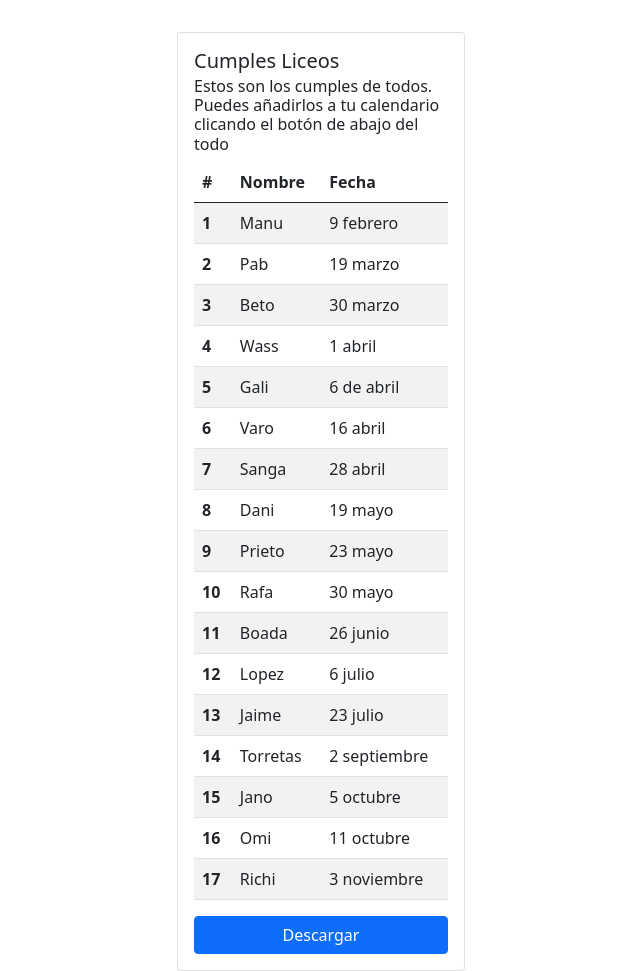
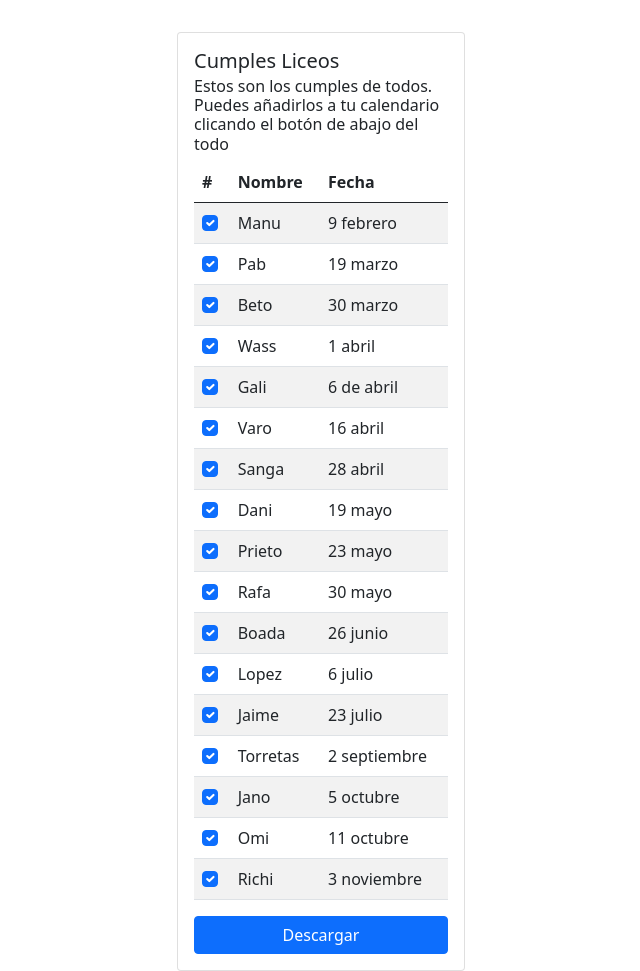
Before and after one commit to pablodubikin/pablodubikin.github.io, a plain HTML site: page cumples.html in a window 1280 px wide. Shown: the whole page, without its empty margins (319-959 px from the left). Drawn offline with nearby package versions, Linux system fonts and the light colour scheme.

Commit message:
Added cumples

```diff
--- a/cumples.html
+++ b/cumples.html
@@ -3,17 +3,29 @@
 <head>
 	<meta charset="utf-8">
 	<meta name="viewport" content="width=device-width, initial-scale=1">
+	<meta name="description" content="Pablo Dubikin's personal page. Find links and contact info">
+    <meta name="author" content="Pablo Dubikin">
+    <meta property="og:image" content="favicon.png" />
+	<link rel="icon" href="favicon.png" sizes="32x32" type="image/png">
+	<link rel="icon" href="favicon.png">
+
 	<title>Cumples Liceos</title>
 
 	<link href="https://cdn.jsdelivr.net/npm/bootstrap@5.0.2/dist/css/bootstrap.min.css" rel="stylesheet" integrity="sha384-EVSTQN3/azprG1Anm3QDgpJLIm9Nao0Yz1ztcQTwFspd3yD65VohhpuuCOmLASjC" crossorigin="anonymous">
 	<link rel="stylesheet" href="https://cdn.jsdelivr.net/npm/bootstrap-icons@1.9.1/font/bootstrap-icons.css">
 	<script src="https://cdn.jsdelivr.net/npm/bootstrap@5.0.2/dist/js/bootstrap.bundle.min.js" integrity="sha384-MrcW6ZMFYlzcLA8Nl+NtUVF0sA7MsXsP1UyJoMp4YLEuNSfAP+JcXn/tWtIaxVXM" crossorigin="anonymous"></script>
 	<script src="https://code.jquery.com/jquery-3.7.0.min.js" integrity="sha256-2Pmvv0kuTBOenSvLm6bvfBSSHrUJ+3A7x6P5Ebd07/g=" crossorigin="anonymous"></script>
+
+
 </head>
 <body>
+	<style type="text/css">
+		html, body {width: 100%;}
+	</style>
 
 	<div class="h-100 d-flex">
 		<div class="m-auto" style="margin-top: 2rem !important">
+
 			<div class="card" style="width: 18rem;">
 				<div class="card-body">
 					<h5 class="card-title">Cumples Liceos</h5>
@@ -43,32 +55,32 @@
 		</div>
 	</div>
 
-
 	<script>
 
 		let bdays = [
-			{ name: 'Manu', bday: '9 febrero', bdayIcal: '20230209' },
-			{ name: 'Pab', bday: '19 marzo', bdayIcal: '20230319' },
-			{ name: 'Beto', bday: '30 marzo', bdayIcal: '20230330' },
-			{ name: 'Wass', bday: '1 abril', bdayIcal: '20230401' },
-			{ name: 'Gali', bday: '6 de abril', bdayIcal: '20230406' },
-			{ name: 'Varo', bday: '16 abril', bdayIcal: '20230416' },
-			{ name: 'Sanga', bday: '28 abril', bdayIcal: '20230428' },
-			{ name: 'Dani', bday: '19 mayo ', bdayIcal: '20230519' },
-			{ name: 'Prieto', bday: '23 mayo', bdayIcal: '20230523' },
-			{ name: 'Rafa', bday: '30 mayo', bdayIcal: '20230530' },
-			{ name: 'Boada', bday: '26 junio', bdayIcal: '20230626' },
-			{ name: 'Lopez', bday: '6 julio', bdayIcal: '20230706' },
-			{ name: 'Jaime', bday: '23 julio', bdayIcal: '20230723' },
-			{ name: 'Torretas', bday: '2 septiembre', bdayIcal: '20230902' },
-			{ name: 'Jano', bday: '5 octubre', bdayIcal: '20231005' },
-			{ name: 'Omi', bday: '11 octubre', bdayIcal: '20231011' },
-			{ name: 'Richi', bday: '3 noviembre', bdayIcal: '20237703' }
+			{ name: 'Manu', bday: '9 febrero', bdayIcal: '20230209', checked: true },
+			{ name: 'Pab', bday: '19 marzo', bdayIcal: '20230319', checked: true },
+			{ name: 'Beto', bday: '30 marzo', bdayIcal: '20230330', checked: true },
+			{ name: 'Wass', bday: '1 abril', bdayIcal: '20230401', checked: true },
+			{ name: 'Gali', bday: '6 de abril', bdayIcal: '20230406', checked: true },
+			{ name: 'Varo', bday: '16 abril', bdayIcal: '20230416', checked: true },
+			{ name: 'Sanga', bday: '28 abril', bdayIcal: '20230428', checked: true },
+			{ name: 'Dani', bday: '19 mayo ', bdayIcal: '20230519', checked: true },
+			{ name: 'Prieto', bday: '23 mayo', bdayIcal: '20230523', checked: true },
+			{ name: 'Rafa', bday: '30 mayo', bdayIcal: '20230530', checked: true },
+			{ name: 'Boada', bday: '26 junio', bdayIcal: '20230626', checked: true },
+			{ name: 'Lopez', bday: '6 julio', bdayIcal: '20230706', checked: true },
+			{ name: 'Jaime', bday: '23 julio', bdayIcal: '20230723', checked: true },
+			{ name: 'Torretas', bday: '2 septiembre', bdayIcal: '20230902', checked: true },
+			{ name: 'Jano', bday: '5 octubre', bdayIcal: '20231005', checked: true },
+			{ name: 'Omi', bday: '11 octubre', bdayIcal: '20231011', checked: true },
+			{ name: 'Richi', bday: '3 noviembre', bdayIcal: '20237703', checked: true }
 		];
 
 		$(document).ready(function(){
 			populateTable();
 			$('#btn-download').on('click', downloadCalendar)
+			$('.form-check-input').on('change', switchCheckedBday)
 		})
 
 		function createCalendar() {
@@ -83,6 +95,7 @@
 			]
 
 			for(let bday of bdays){
+				if(!bday['checked']) continue;
 				iCalendarData.push('BEGIN:VEVENT')
 				iCalendarData.push(`DTSTART:${bday.bdayIcal}`)
 				iCalendarData.push(`SUMMARY:Cumple ${bday.name}`)
@@ -103,7 +116,9 @@
 			for(let bday of bdays){
 				bdayTable.append(
 					`<tr>
-						<th scope="row">${i+1}</th>
+						<th scope="row">
+							<input class="form-check-input" type="checkbox" role="switch" data-bday-index="${i}" checked>
+						</th>
 						<td>${bday.name}</td>
 						<td>${bday.bday}</td>
 					</tr>`);
@@ -124,6 +139,11 @@
 			let iCalendar = createCalendar();
 			download(iCalendar, 'text/calendar', 'cumples-liceos.ics')
 		}
+
+		function switchCheckedBday(evt){
+			let bdayIndex = parseInt($(evt.target).attr('data-bday-index'))
+			bdays[bdayIndex].checked = $(evt.target)[0].checked;
+		}
 	</script>
 
 </body>
```
